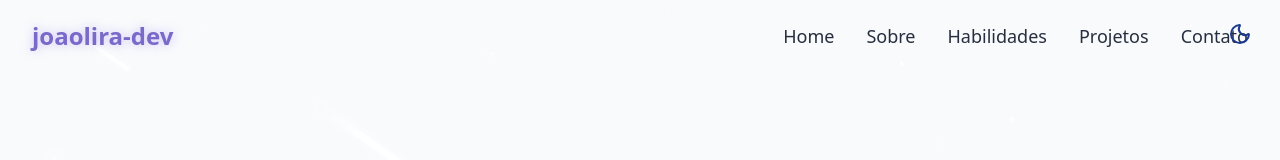
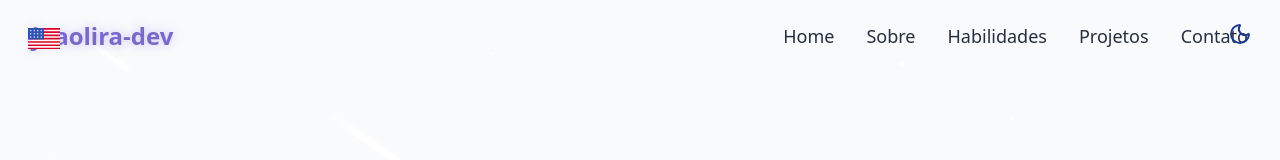
Before and after one commit to joaolira-dev/portfolio, a React (Vite) app: page / in a window 1280 px wide. Shown: the top 160 px of the page. Built offline with nearby package versions, Linux system fonts and the light colour scheme.

Commit message:
feat: adding icon to language toggle without logic

```diff
--- a/package.json
+++ b/package.json
@@ -14,6 +14,7 @@
     "@tailwindcss/vite": "^4.1.11",
     "class-variance-authority": "^0.7.1",
     "clsx": "^2.1.1",
+    "country-flag-icons": "^1.5.19",
     "lucide-react": "^0.536.0",
     "react": "^19.1.0",
     "react-dom": "^19.1.0",
--- /dev/null
+++ b/src/components/LanguageToggle.jsx
@@ -0,0 +1,38 @@
+import { US } from "country-flag-icons/react/3x2";
+import { BR } from "country-flag-icons/react/3x2";
+import { useState } from "react";
+import { cn } from "@/lib/utils";
+
+export const LanguageToggle = () => {
+  const [isEnglish, setEnglish] = useState(false);
+
+  const handleToggle = () => {
+    setEnglish((prev) => !prev);
+  };
+
+  return (
+    <div className="flex gap-2 items-center">
+      {isEnglish ? (
+        <button
+          onClick={handleToggle}
+          className={cn(
+            "cursor-pointer fixed max-sm:hidden top-5 left-5 z-50 p-2 rounded-full transition-colors duration-300",
+            "focus:outline-hidden"
+          )}
+        >
+          <BR title="Português" className="w-8" />
+        </button>
+      ) : (
+        <button
+          onClick={handleToggle}
+          className={cn(
+            "cursor-pointer fixed max-sm:hidden top-5 left-5 z-50 p-2 rounded-full transition-colors duration-300",
+            "focus:outline-hidden"
+          )}
+        >
+          <US title="English" className="w-8 rounded-" />
+        </button>
+      )}
+    </div>
+  );
+};
--- a/src/pages/Home.jsx
+++ b/src/pages/Home.jsx
@@ -2,12 +2,17 @@ import { ThemeToggle } from "../components/ThemeToggle";
 import { StarBackground } from "../components/StarBackground";
 import { Navbar } from "../components/Navbar";
 import { HeroSection } from "../components/HeroSection";
+import { LanguageToggle } from "../components/LanguageToggle";
 
 export const Home = () => {
   return (
     <div className="min-h-screen bg-background text-foreground overflow-x-hidden">
       {/* Theme Toggle*/}
       <ThemeToggle />
+
+      {/*  Language Toggle*/}
+      <LanguageToggle/>
+
       {/* Background effects*/}
       <StarBackground />
 
```
Also changed, not shown: 1 other file (tests, documents, lock files or other folders).
